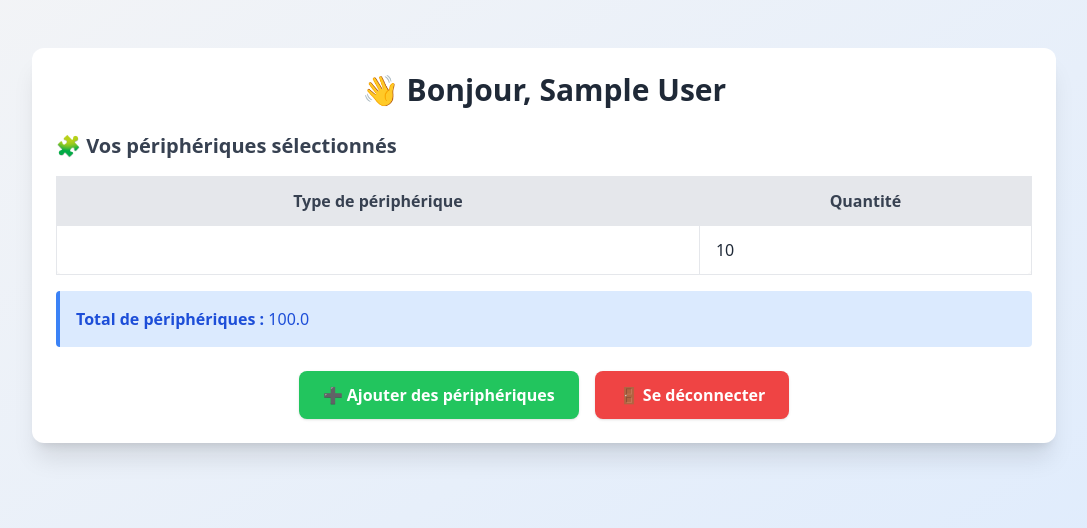
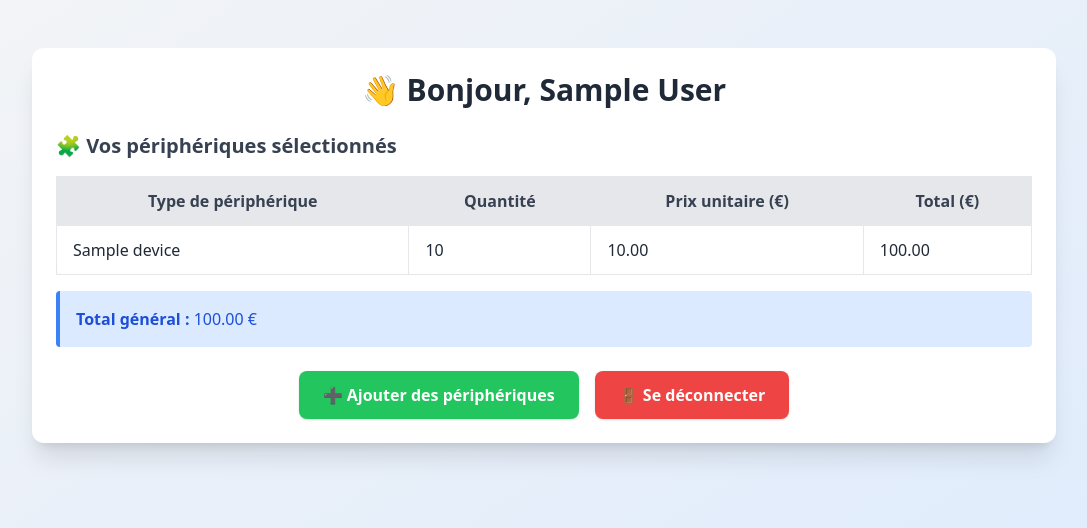
Before and after one commit to Simo02xxx/network_device_site, a Flask app: page /dashboard in a window 1280 px wide. Shown: the top 528 px of the page, without its empty margins (96-1183 px from the left). Run offline with Flask 3, Linux system fonts and the light colour scheme; a user stored in the database is signed in; tables that the repository leaves empty hold one stand-in row (values such as "Sample post"); some libraries are stand-ins or nearby versions.

Commit message:
Update dashboard.html

```diff
--- a/app/templates/dashboard.html
+++ b/app/templates/dashboard.html
@@ -18,13 +18,17 @@
                     <tr>
                         <th class="px-4 py-3 border">Type de périphérique</th>
                         <th class="px-4 py-3 border">Quantité</th>
+                        <th class="px-4 py-3 border">Prix unitaire (€)</th>
+                        <th class="px-4 py-3 border">Total (€)</th>
                     </tr>
                 </thead>
                 <tbody>
                     {% for item in selections %}
                     <tr class="hover:bg-gray-100 transition">
-                        <td class="px-4 py-3 border">{{ item.device_type }}</td>
+                        <td class="px-4 py-3 border">{{ item.device.name }}</td>
                         <td class="px-4 py-3 border">{{ item.quantity }}</td>
+                        <td class="px-4 py-3 border">{{ '%.2f'|format(item.device.price) }}</td>
+                        <td class="px-4 py-3 border">{{ '%.2f'|format(item.quantity * item.device.price) }}</td>
                     </tr>
                     {% endfor %}
                 </tbody>
@@ -32,7 +36,7 @@
         </div>
 
         <div class="mt-4 bg-blue-100 border-l-4 border-blue-500 text-blue-700 p-4 rounded">
-            <p><strong>Total de périphériques :</strong> {{ total }}</p>
+            <p><strong>Total général :</strong> {{ '%.2f'|format(total) }} €</p>
         </div>
         {% else %}
         <div class="mt-4 bg-yellow-100 border-l-4 border-yellow-500 text-yellow-700 p-4 rounded">
```
